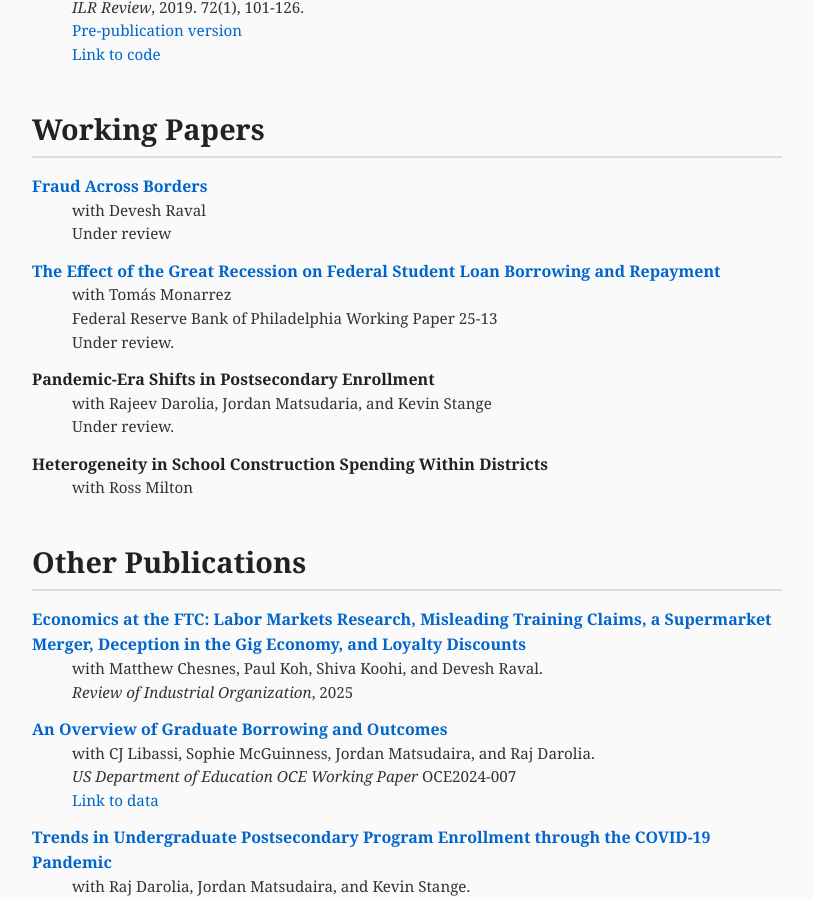
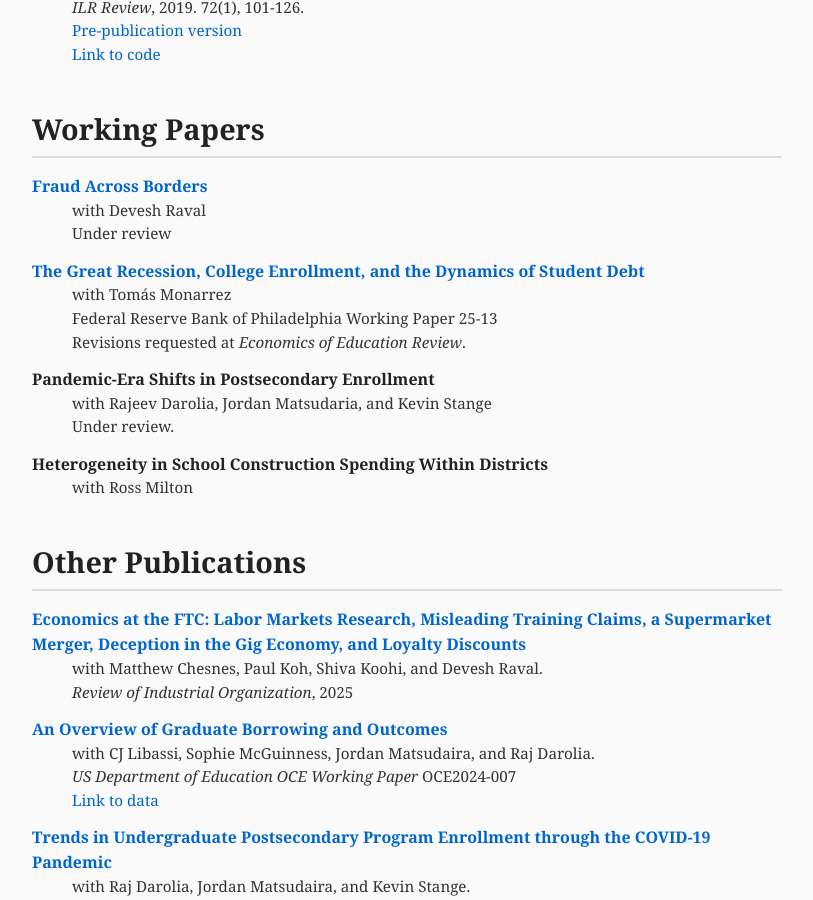
Before and after one commit to mzgrosz/mzgrosz.github.io, a Jekyll site: the page built from index.html, in a window 1280 px wide and 900 px high, scrolled down 2080 px. Shown: the whole window, without its empty margins (233-1046 px from the left). Built offline with Jekyll 4.4.1, drawn with Linux system fonts in a browser that asks for light colours.

Commit message:
Update index.html

```diff
--- a/index.html
+++ b/index.html
@@ -154,10 +154,10 @@ title: Michel Grosz
 	 <span class="indented-line">Under review</span></p>
 
 <p>
-	<b><a href="https://papers.ssrn.com/sol3/papers.cfm?abstract_id=5220496">The Effect of the Great Recession on Federal Student Loan Borrowing and Repayment</a> </b> <br>
+	<b><a href="https://papers.ssrn.com/sol3/papers.cfm?abstract_id=5220496">The Great Recession, College Enrollment, and the Dynamics of Student Debt</a> </b> <br>
 	 <span class="indented-line">with Tomás Monarrez</span>
 	 <span class="indented-line">Federal Reserve Bank of Philadelphia Working Paper 25-13 </span>
-	 <span class="indented-line">Under review.</span> </p>
+	 <span class="indented-line">Revisions requested at <em>Economics of Education Review</em>.</span> </p>
 
 <p>
 	<b>Pandemic-Era Shifts in Postsecondary Enrollment </b> <br>
```
